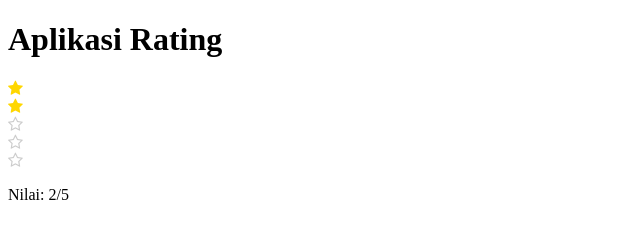
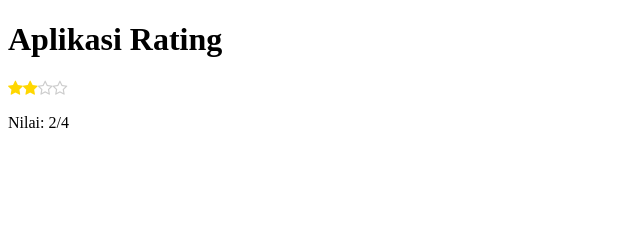
Before and after one commit to winarnoright/ratinginternal, a plain HTML site: page index.html in a window 1280 px wide. Shown: the whole page, without its empty margins (0-640 px from the left). Drawn offline with nearby package versions, Linux system fonts and the light colour scheme.

Commit message:
Update index.html
coba kedua bintang datar

```diff
--- a/index.html
+++ b/index.html
@@ -19,21 +19,30 @@
 <body>
   <div id="app">
     <h1>Aplikasi Rating</h1>
-    <span class="score">
-    <div v-for="(star, index) in stars" :key="index" class="score-wrap">
-      <span class="stars-active">
+
+    <span v-for="(star, index) in stars" :key="index">
       <i class="fa" :class="{'fa-star': rating >= index + 1, 'fa-star-o': rating < index + 1}" @click="rate(index + 1)"></i>
     </span>
-    </div>
-  </span>
-    <p>Nilai: {{ rating }}/5</p>
+    <p>Nilai: {{ rating }}/4</p>
+
+
+
+
+
   </div>
+
+
+
+
+
+
+
   <script src="https://unpkg.com/vue@3"></script>
   <script>
     Vue.createApp({
       data() {
         return {
-          stars: Array(5).fill(0),
+          stars: Array(4).fill(0),
           rating: 2
         }
       },
```
